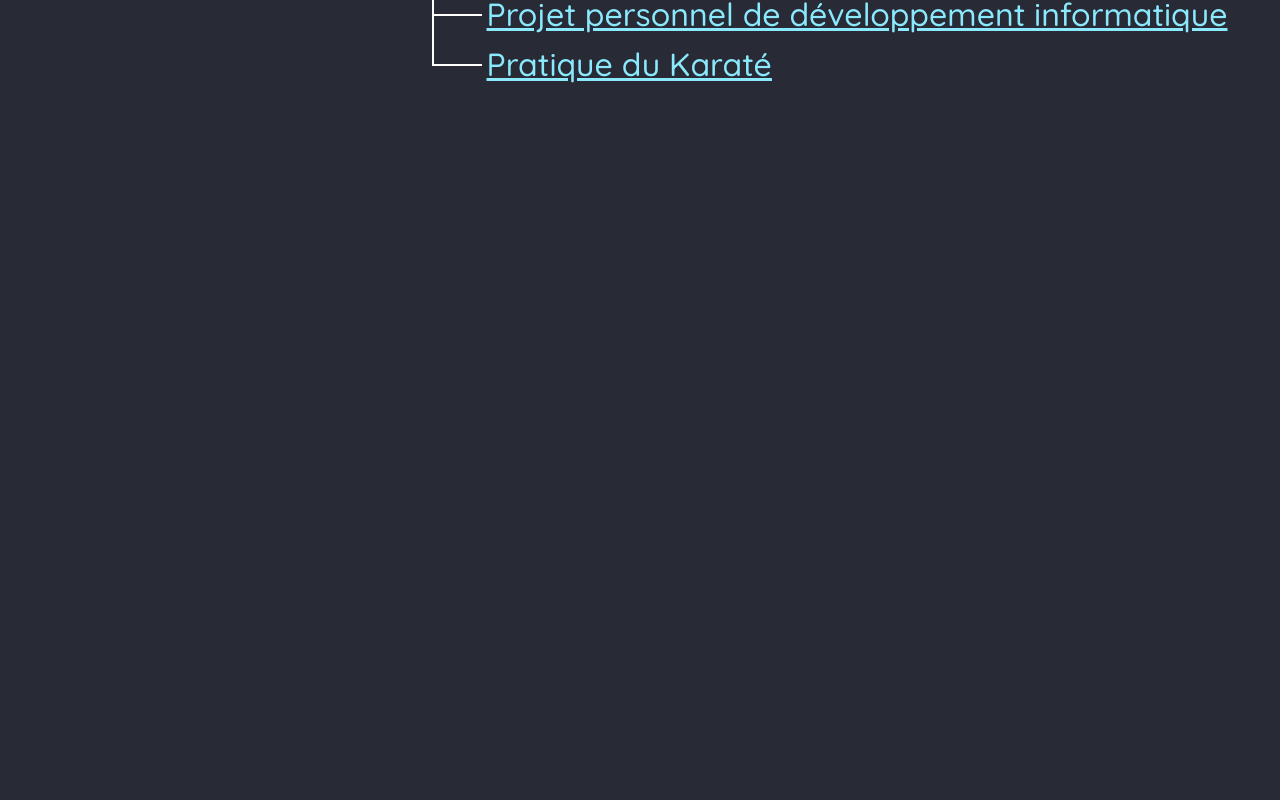
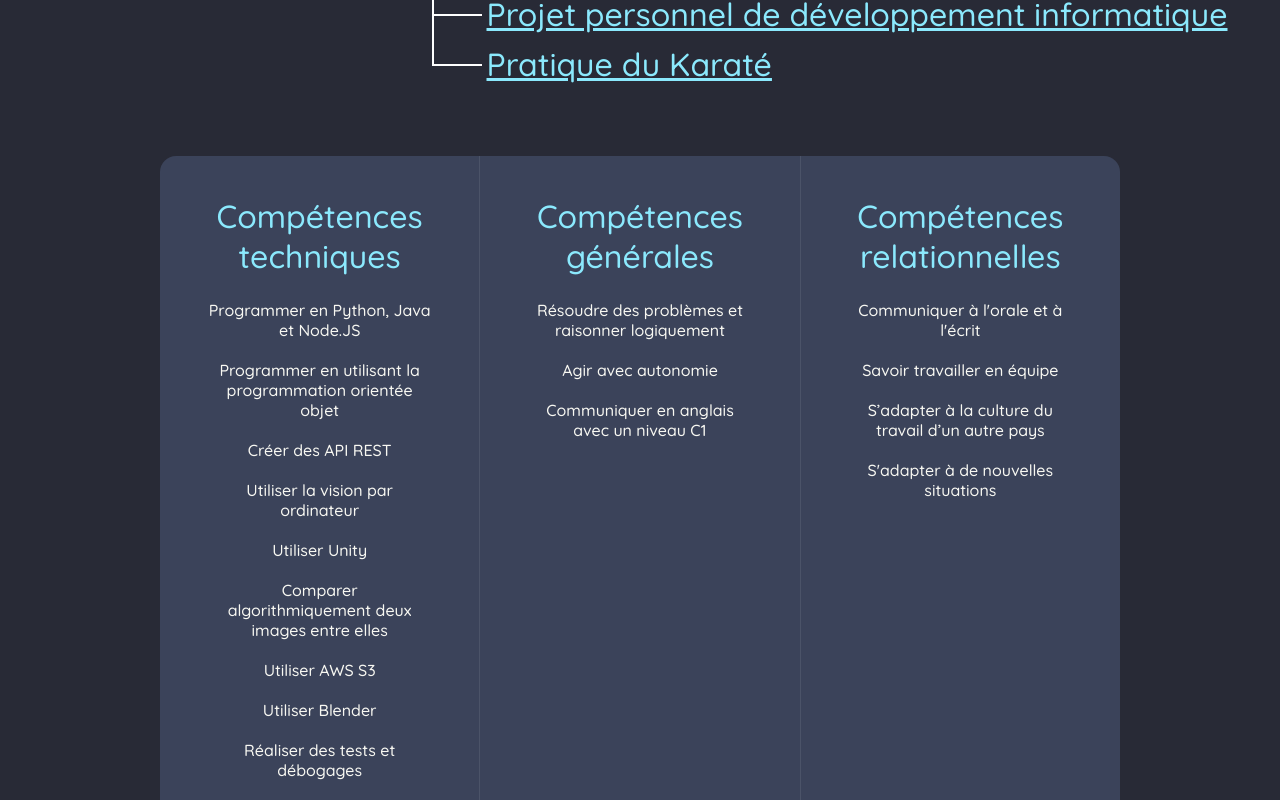
Before and after one commit to keeranp/portfolio, a React (Create React App) app: page /projects in a window 1280 px wide. Shown: the part 544-1344 px from the top of the page. Before the commit the page ends 800 px from the top, so only its background shows below. Built offline with nearby package versions, Linux system fonts and the light colour scheme.

Commit message:
Added skills

```diff
--- a/src/components/ProjectPage.js
+++ b/src/components/ProjectPage.js
@@ -33,9 +33,9 @@ export default function ProjectPage(props) {
             exit={exitAnimation}
             variants={props.pageVariants}
             transition={props.pageTransition}
-            style={pageStyle}
         >
             <Navbar changeAnimation={changeAnimation}/>
+            <div className={styles.content}>
                 <section className={styles.treeNav}>
                     <ul>
                         <li>
@@ -80,6 +80,40 @@ export default function ProjectPage(props) {
                         </li>
                     </ul>
                 </section>
+                <section className={styles.skills}>
+                    <div className={styles.left}>
+                        <h2>Compétences techniques</h2>
+                        <ul>
+                            <li>Programmer en Python, Java et Node.JS</li>
+                            <li>Programmer en utilisant la programmation orientée objet</li>
+                            <li>Créer des API REST</li>
+                            <li>Utiliser la vision par ordinateur</li>
+                            <li>Utiliser Unity</li>
+                            <li>Comparer algorithmiquement deux images entre elles</li>
+                            <li>Utiliser AWS S3</li>
+                            <li>Utiliser Blender</li>
+                            <li>Réaliser des tests et débogages</li>
+                        </ul>
+                    </div>
+                    <div className={styles.left}>
+                        <h2>Compétences générales</h2>
+                        <ul>
+                            <li>Résoudre des problèmes et raisonner logiquement</li>
+                            <li>Agir avec autonomie</li>
+                            <li>Communiquer en anglais avec un niveau C1</li>
+                        </ul>
+                    </div>
+                    <div className={styles.right}>
+                        <h2>Compétences relationnelles</h2>
+                        <ul>
+                            <li>Communiquer à l'orale et à l'écrit</li>
+                            <li>Savoir travailler en équipe</li>
+                            <li>S’adapter à la culture du travail d’un autre pays</li>
+                            <li>S'adapter à de nouvelles situations</li>
+                        </ul>
+                    </div>
+                </section>
+            </div>
         </motion.div>
     )
 }
--- a/src/components/ProjectPage.module.css
+++ b/src/components/ProjectPage.module.css
@@ -14,9 +14,8 @@ body{
 .content{
     display: flex;
     flex-direction: column;
-    color:#f8f8f2;
-    justify-content: start;
-    flex-grow: 2;
+    justify-content: center;
+    align-items: center;
 }
 
 .projects{
@@ -87,6 +86,47 @@ body{
     font-size: 1.1em;
 }
 
+.skills{
+    display: flex;
+    width: 75vw;
+    margin-top: 5vh;
+    background-color: rgb(59, 67, 90);
+    border-radius: 1em 1em 0 0;
+    color: #f8f8f2;
+}
+
+.skills ul{
+    list-style-type: none;
+    padding: 0;
+}
+
+.skills li{
+    margin-bottom: 20px;
+    text-align: center;
+}
+
+.skills h2{
+    margin-top: 5vh;
+    margin-bottom: 3vh;
+    font-size: 2em;
+    color: #8be9fd;
+}
+
+.left{
+    padding-left: 5%;
+    padding-right: 5%;
+    width: 50%;
+    text-align: center;
+    border-right: solid rgba(255, 255, 255, 0.082) 1px;
+}
+
+.right{
+    padding-left: 5%;
+    padding-right: 5%;
+    width: 50%;
+    text-align: center;
+}
+
 @media all and (max-width:600px){
     .treeNav{
         transform: scale(.5) translateY(-50%);
--- a/src/pages/Karate.js
+++ b/src/pages/Karate.js
@@ -38,7 +38,7 @@ export default function Karate(props) {
             <section className={styles.skills}>
                 <h1>Compétences acquises</h1>
                 <ul>
-                    <li>Maîtrise de soi</li>
+                    <li>Contrôler ses émotions</li>
                 </ul>
             </section>
         </motion.div>
--- a/src/pages/ProjetPerso.js
+++ b/src/pages/ProjetPerso.js
@@ -62,7 +62,7 @@ export default function ProjetPerso(props) {
                 <h1>Compétences acquises</h1>
                 <ul>
                     <li>Utiliser Unity</li>
-                    <li>Comparer deux images entre elles</li>
+                    <li>Comparer algorithmiquement deux images entre elles</li>
                 </ul>
             </section>
         </motion.div>
--- a/src/pages/SejourLondres.js
+++ b/src/pages/SejourLondres.js
@@ -37,9 +37,9 @@ export default function SejourLondres(props) {
             <section className={styles.skills}>
                 <h1>Compétences acquises</h1>
                 <ul>
-                    <li>Anglais: niveau C1</li>
-                    <li>Adaptabilté</li>
-                    <li>Autonomie</li>
+                    <li>Communiquer en anglais avec un niveau C1</li>
+                    <li>S'adapter à de nouvelles situations</li>
+                    <li>Agir avec autonomie</li>
                 </ul>
             </section>
         </motion.div>
--- a/src/pages/UTBM.js
+++ b/src/pages/UTBM.js
@@ -58,7 +58,7 @@ export default function UTBM(props) {
                 <h1>Compétences acquises</h1>
                 <ul>
                     <li>Utiliser Blender</li>
-                    <li>Programmation orientée objet</li>
+                    <li>Programmer en utilisant la programmation orientée objet</li>
                 </ul>
             </section>
         </motion.div>
```
Lines whose indentation alone changed are shown as unchanged.
